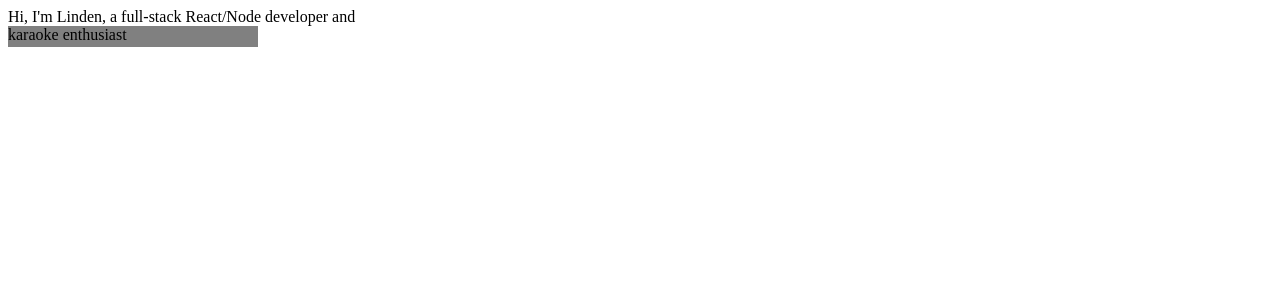
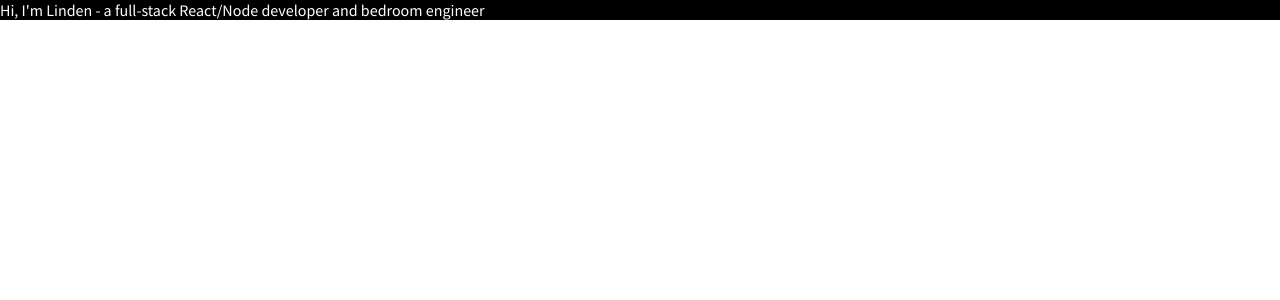
Before and after one commit to acedrow/pw, a React app: page / in a window 1280 px wide. Shown: the top 300 px of the page. Built offline with nearby package versions, Linux system fonts and the light colour scheme.

Commit message:
add font, css tweaks

```diff
--- a/src/home/SlotMachineText.tsx
+++ b/src/home/SlotMachineText.tsx
@@ -32,8 +32,8 @@
 
 const reelItemHeightPixels = 21
 
-function getRandomInt(max: number) {
-  return Math.floor(Math.random() * max)
+function getNewReelTop(max: number) {
+  return -(reelItemHeightPixels * Math.floor(Math.random() * max))
 }
 
 const SlotMachineTextEffect = ({ textItems }: { textItems?: string[] }) => {
@@ -42,25 +42,24 @@
       ? homepagePhrases
       : textItems
 
-  const [reelTop, setReelTop] = useState<number>(0)
-
-  useEffect(() => {
-    console.log("reelTop:", reelTop)
-  }, [reelTop])
+  const [reelTop, setReelTop] = useState<number>(
+    getNewReelTop(textItems?.length ? textItems?.length - 1 : 1)
+  )
 
   useEffect(() => {
     const interval = setInterval(() => {
-      const newIndex = getRandomInt(
+      const newReelTop = getNewReelTop(
         textItems?.length ? textItems?.length - 1 : 1
       )
-      setReelTop(-(newIndex * reelItemHeightPixels))
-    }, 2000)
+      setReelTop(newReelTop)
+    }, 3000)
     return () => {
       clearInterval(interval)
     }
   }, [])
 
   return (
+    <OuterContainer>
       <MaskContainer>
         <ReelContainer top={reelTop}>
           {textItems.map((text) => (
@@ -70,14 +69,16 @@
           ))}
         </ReelContainer>
       </MaskContainer>
+    </OuterContainer>
   )
 }
 
 export default SlotMachineTextEffect
 
+const OuterContainer = styled.div``
+
 const MaskContainer = styled.div`
   position: absolute;
-  background-color: grey;
   width: 250px;
   height: ${reelItemHeightPixels}px;
   overflow: hidden;
@@ -90,7 +91,6 @@
 const ReelContainer = styled.div<{ top: number }>`
   position: absolute;
   top: ${(props) => props.top}px;
-  width: 100%;
   transition: top ease-in-out 0.5s;
   //text-align: center;
 `
--- a/src/home/homepage.tsx
+++ b/src/home/homepage.tsx
@@ -1,12 +1,27 @@
 import React from "react"
+import styled from "styled-components"
 import SlotMachineText from "./SlotMachineText"
 
 const Homepage = () => {
   return (
-    <>
-      Hi, I'm Linden, a full-stack React/Node developer and <SlotMachineText />
-    </>
+    <HomepageContainer>
+      <IntroContainer id="introContainer">
+        Hi, I'm Linden - a full-stack React/Node developer and&nbsp;
+        <SlotMachineText />
+      </IntroContainer>
+    </HomepageContainer>
   )
 }
 
+const IntroContainer = styled.div`
+  font-family: "Source Sans Pro", sans-serif;
+  display: flex;
+`
+
+const HomepageContainer = styled.div`
+  min-height: 100%;
+  background-color: black;
+  color: white;
+`
+
 export default Homepage
--- a/src/index.html
+++ b/src/index.html
@@ -1,13 +1,19 @@
 <!DOCTYPE html>
 <html lang="en">
   <head>
+    <link rel="preconnect" href="https://fonts.googleapis.com" />
+    <link rel="preconnect" href="https://fonts.gstatic.com" crossorigin />
+    <link
+      href="https://fonts.googleapis.com/css2?family=Source+Sans+Pro:wght@200;300;400;600;700;900&display=swap"
+      rel="stylesheet"
+    />
     <meta charset="UTF-8" />
     <meta http-equiv="X-UA-Compatible" content="IE=edge" />
     <meta name="viewport" content="width=device-width, initial-scale=1.0" />
     <title>Linden Holt</title>
   </head>
 
-  <body>
+  <body style="height: 100%; margin: 0">
     <div id="root"></div>
   </body>
 </html>
--- a/src/index.tsx
+++ b/src/index.tsx
@@ -1,4 +1,3 @@
-import React from "react"
 import ReactDOM from "react-dom"
 import Homepage from "./home/homepage"
 
```
Lines whose indentation alone changed are shown as unchanged.
